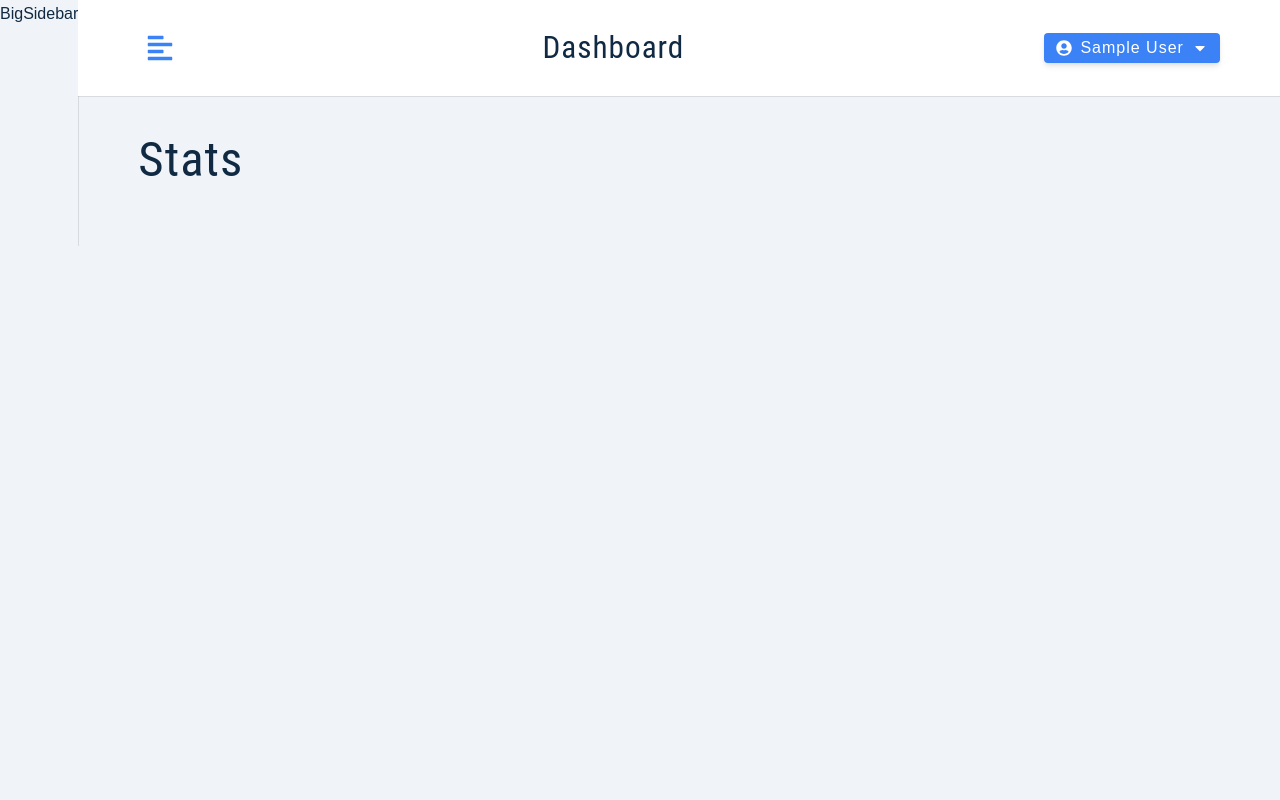
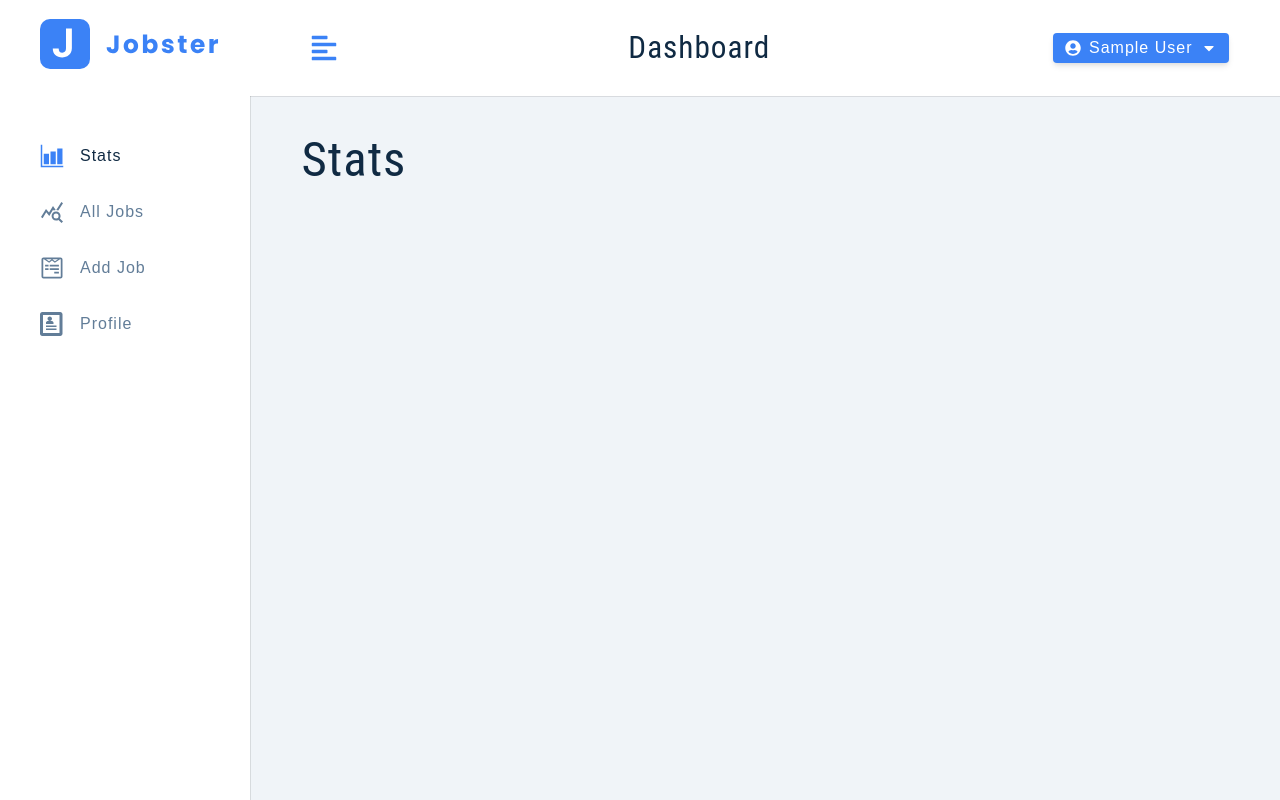
Before and after one commit to atakanteko/jobster-redux-toolkit, a React (Create React App) app: page / in a window 1280 px wide. Built offline with nearby package versions, Linux system fonts and the light colour scheme; sample sign-in values are in the browser's storage.

Commit message:
complete big sidebar

```diff
--- a/src/components/BigSidebar.js
+++ b/src/components/BigSidebar.js
@@ -1,9 +1,26 @@
-import Wrapper from "../assets/wrappers/BigSidebar";
+import NavLinks from './NavLinks';
+import Logo from '../components/Logo';
+import Wrapper from '../assets/wrappers/BigSidebar';
+import { useSelector } from 'react-redux';
 
 const BigSidebar = () => {
+    const { isSidebarOpen } = useSelector((store) => store.user);
     return (
         <Wrapper>
-            BigSidebar
+            <div
+                className={
+                    isSidebarOpen
+                        ? 'sidebar-container '
+                        : 'sidebar-container show-sidebar'
+                }
+            >
+                <div className='content'>
+                    <header>
+                        <Logo />
+                    </header>
+                    <NavLinks />
+                </div>
+            </div>
         </Wrapper>
     );
 };
```
